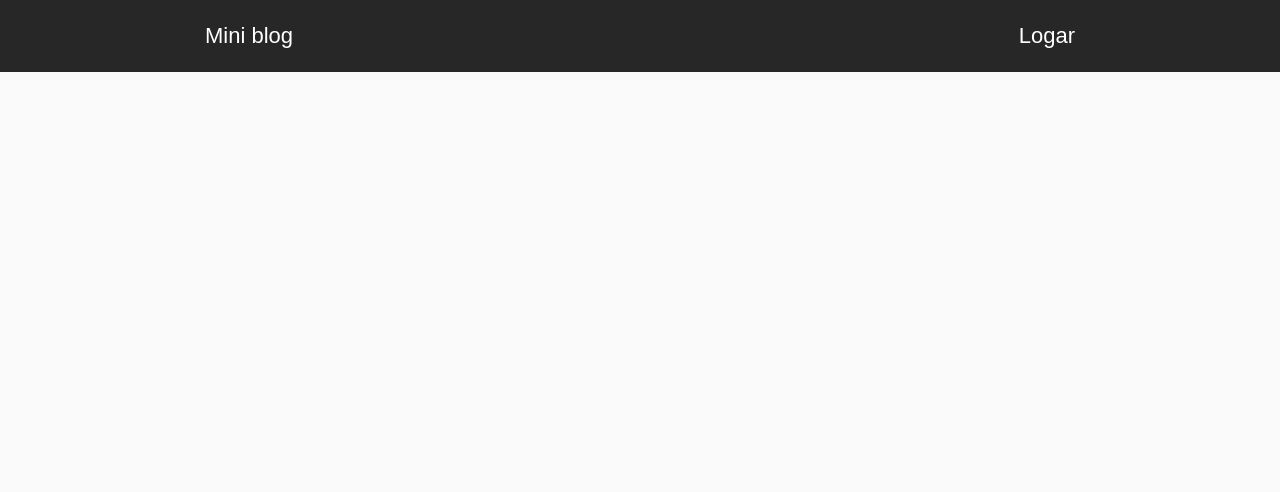
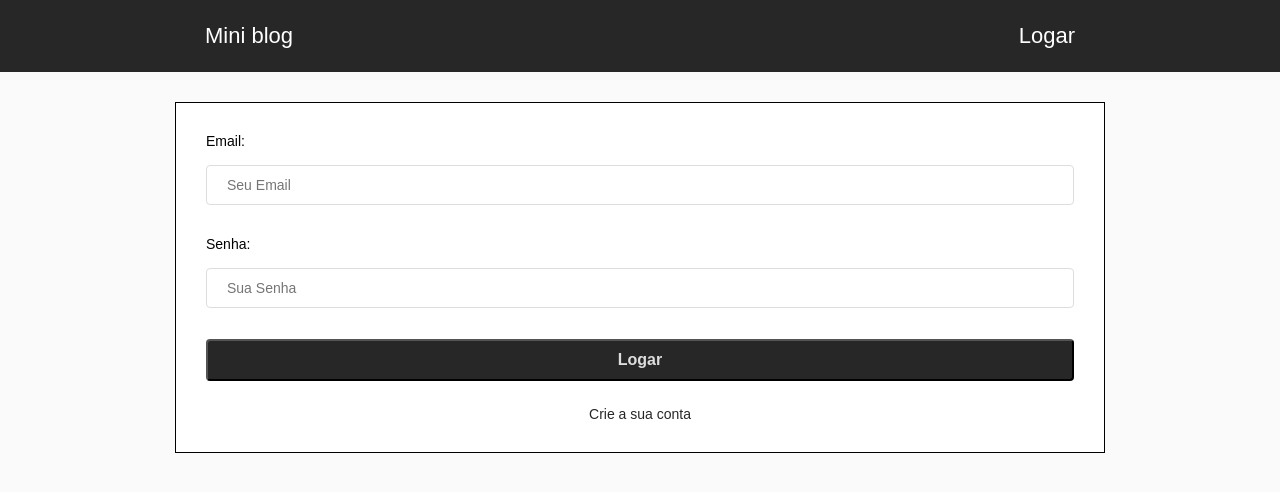
Before and after one commit to IgorFerreiraSilva/mini-blog-react, a React (Create React App) app: page /Login in a window 1280 px wide. Shown: the top 492 px of the page. Built offline with nearby package versions, Linux system fonts and the light colour scheme; no server answers.

Commit message:
Realizado o processo de estilização da page Login e Register

```diff
--- a/src/App.js
+++ b/src/App.js
@@ -2,9 +2,12 @@
 import {BrowserRouter, Switch, Route} from 'react-router-dom';
 import firebase from './firebase';
 import './global.css';
+
+/*Route*/
 import Home from './components/Home';
 import Header from './components/Header';
-
+import Login from './components/Login';
+import Register from './components/Register';
 
 class App extends Component{
 
@@ -25,6 +28,8 @@
         <Header/>
         <Switch>
           <Route exact path="/" component={Home}/>
+          <Route exact path="/Login" component={Login}/>
+          <Route exact path="/Register" component={Register}/>
         </Switch>
       </BrowserRouter>
     ) : (
--- a/src/components/Login/index.js
+++ b/src/components/Login/index.js
@@ -0,0 +1,60 @@
+import React, { Component } from 'react';
+import {Link, withRouter} from 'react-router-dom';
+import firebase from '../../firebase';
+import './login.css';
+
+
+class Login extends Component{
+
+    constructor(props){
+        super(props);
+        this.state = {
+            email: '',
+            password: ''
+        };
+
+        this.entrar = this.entrar.bind(this);
+        this.login = this.login.bind(this);
+    }
+
+    entrar(e){
+        e.preventDefault();
+    }
+
+    login = async () => {
+        const {email,password} = this.state;
+
+        try{
+            await firebase.login(email,password).catch((error)=>{
+                if(error.code === 'auth/user-not-found'){
+                    alert('Este usuário não existe');
+                }else{
+                    alert('Codigo de Erro' + error.code);
+                    return null;
+                }
+            })
+        }catch(error){
+            alert(error.message);
+        }
+    }
+
+    render(){
+        return(
+            <div>
+                <form onClick={this.entrar} id="login">
+                    <label>Email: </label><br/>
+                    <input type="email" autoComplete="off" autoFocus value={this.state.email}
+                    onChange={(e) => this.setState({email: e.target.value})} placeholder="Seu Email" /><br/>
+                    <label>Senha: </label><br/>
+                    <input type="password" autoComplete="off" value={this.state.password}
+                    onChange={(e) => this.setState({password: e.target.value})} placeholder="Sua Senha" /><br/>
+
+                    <button type="submit">Logar</button>
+                    <Link to="/register">Crie a sua conta</Link>
+                </form>
+            </div>
+        );
+    }
+}
+
+export default withRouter(Login);
--- /dev/null
+++ b/src/components/Login/login.css
@@ -0,0 +1,37 @@
+form#login{
+    width: 100%;
+    max-width: 930px;
+    margin: 30px auto 0;
+    padding: 30px;
+    background-color: #FFF;
+    border: 1px solid black;
+    display: flex;
+    flex-direction: column;
+}
+
+form#login input{
+    margin-bottom: 15px;
+    height: 40px;
+    border-radius: 4px;
+    border: 1px solid #DDD;
+    padding: 0 20px;
+    font-size: 14px;
+}
+
+form#login button{
+    padding: 10px 20px;
+    border-radius: 4px;
+    background: #272727;
+    color: #DDD;
+    font-size: 16px;
+    font-weight: bold;
+    cursor: pointer;
+}
+
+form#login a{
+    text-align: center;
+    text-decoration: none;
+    color: #272727;
+    font-size: 14px;
+    margin-top: 25px;
+}
--- a/src/components/Register/index.js
+++ b/src/components/Register/index.js
@@ -0,0 +1,26 @@
+import React, { Component } from 'react';
+import './register.css';
+
+
+class Register extends Component{
+    render(){
+        return(
+            <div>
+                <form id="register">
+                    <label>Nome: </label><br />
+                    <input type="text" autoFocus="off" placeholder="Seu nome"/><br/>
+                    <label>Email: </label><br />
+                    <input type="text" autoFocus="off" placeholder="Seu email"/><br/>
+                    <label>Password: </label><br />
+                    <input type="text" autoFocus="off" placeholder="Sua senha"/><br/>
+
+
+                    <button type="submit">Cadastrar</button>
+                </form>
+            </div>
+        )
+    }
+}
+
+
+export default Register;
--- /dev/null
+++ b/src/components/Register/register.css
@@ -0,0 +1,29 @@
+form#register{
+    width: 100%;
+    max-width: 930px;
+    margin: 30px auto 0;
+    padding: 30px;
+    background-color: #FFF;
+    border: 1px solid black;
+    display: flex;
+    flex-direction: column;
+}
+
+form#register input{
+    margin-bottom: 15px;
+    height: 40px;
+    border-radius: 4px;
+    border: 1px solid #DDD;
+    padding: 0 20px;
+    font-size: 14px;
+}
+
+form#register button{
+    padding: 10px 20px;
+    border-radius: 4px;
+    background: #272727;
+    color: #FFF;
+    font-size: 16px;
+    font-weight: bold;
+    cursor: pointer;
+}
```
Also changed, not shown: src/router.js (deleted), 2 other files (tests, documents, lock files or other folders).
